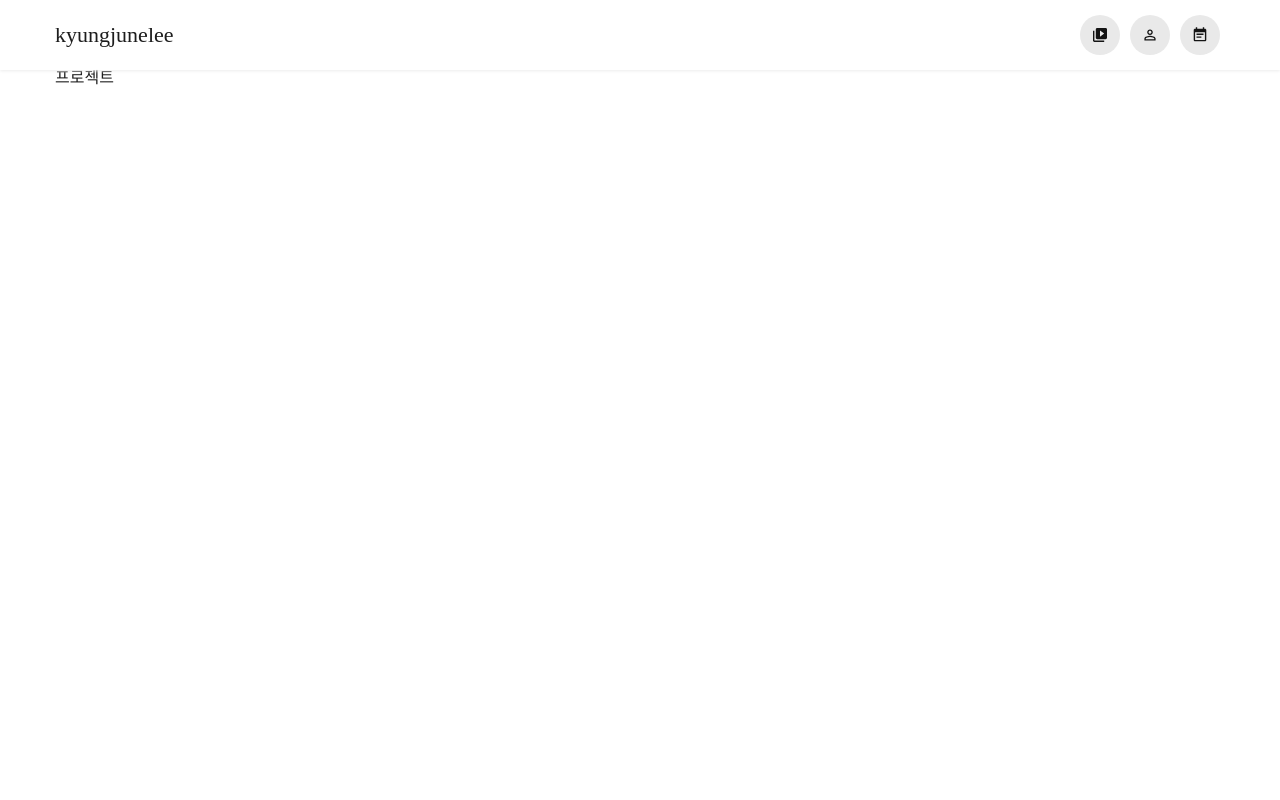
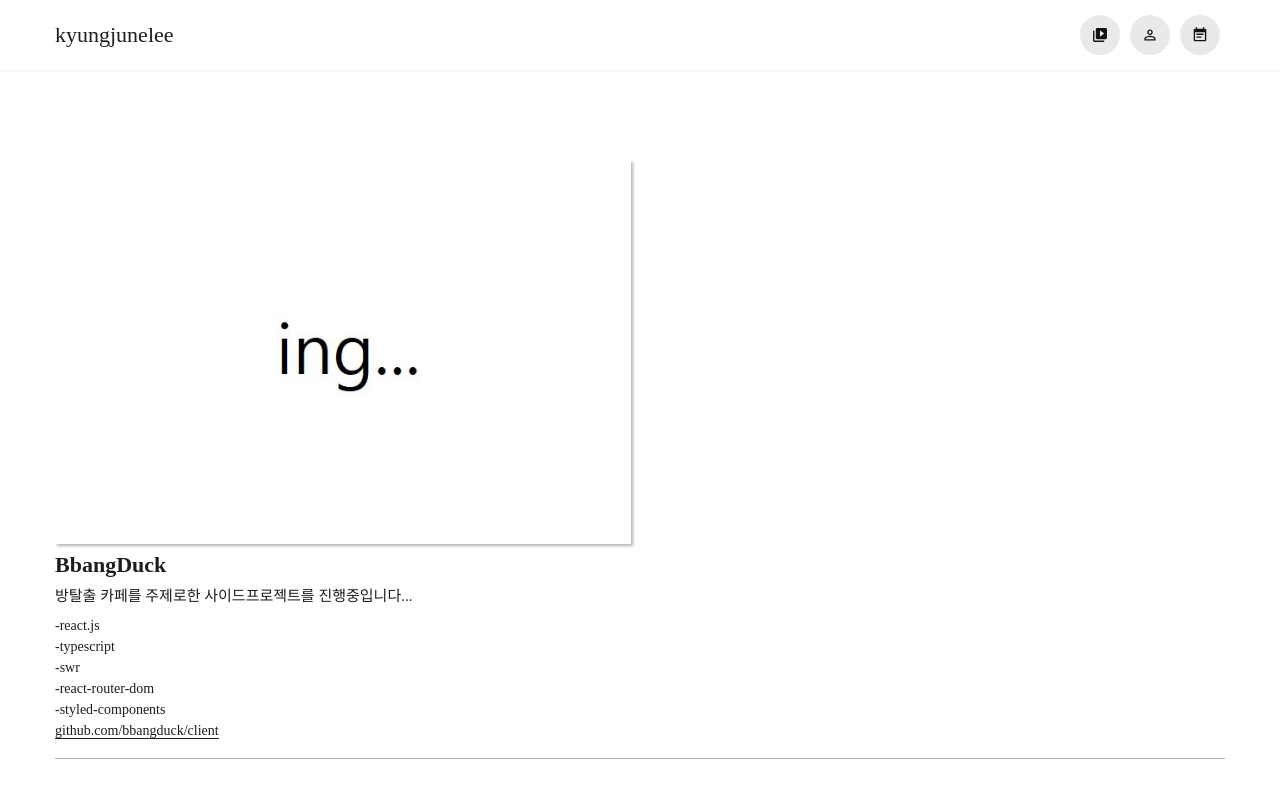
Before and after one commit to leee1846/my-portfolio, a Next.js app: page /projects in a window 1280 px wide. Shown: the top 800 px of the page. Built offline with nearby package versions, Linux system fonts and the light colour scheme.

Commit message:
feature: projects page 구현

```diff
--- /dev/null
+++ b/components/IsProjects/IsProjects.style.ts
@@ -0,0 +1,5 @@
+import Styled from "styled-components";
+
+export const Container = Styled.section`
+  margin:40px auto;
+`;
--- /dev/null
+++ b/components/IsProjects/IsProjects.tsx
@@ -0,0 +1,83 @@
+import Project from "../Project/Project";
+import * as Styled from "./IsProjects.style";
+
+const IsProjects = () => {
+  return (
+    <Styled.Container>
+      {projectData.map((project) => {
+        return (
+          <>
+            <Project project={project} />
+          </>
+        );
+      })}
+    </Styled.Container>
+  );
+};
+
+export default IsProjects;
+
+const projectData = [
+  {
+    id: 1,
+    image: "/images/ing.jpg",
+    title: "BbangDuck",
+    content: "방탈출 카페를 주제로한 사이드프로젝트를 진행중입니다...",
+    concept: [
+      "react.js",
+      "typescript",
+      "swr",
+      "react-router-dom",
+      "styled-components",
+    ],
+    githubUrl: "https://github.com/bbangduck/client",
+    githubContent: "github.com/bbangduck/client",
+  },
+  {
+    id: 2,
+    image: "/images/todo.jpg",
+    title: "Technology-specific-todoApp",
+    content:
+      "front-end 필수기술들을 단계별로 학습해가며 기술별로 todoList App을 업그레이드 시켜보았습니다. branch별로 나누어서 구성하였으며, 기술컨셉은 4가지 입니다.",
+    concept: [
+      "varnilla-javascript",
+      "varnilla-javascript-refactoring",
+      "varnilla-javascript-webpack",
+      "react.js",
+    ],
+    githubUrl: "https://github.com/leee1846/Technology-specific-todoApp",
+    githubContent: "github.com/leee1846/Technology-specific-todoApp",
+  },
+  {
+    id: 3,
+    image: "/images/portfolio.jpg",
+    title: "portfolio",
+    content:
+      '포트폴리오를 React,js로 직접 제작해 보았습니다. "my story", "about me", "project" 섹션으로 나누어 저의 소개를 해보았습니다. SPA을 구현하기 위하여 react-router-dom을 사용하였으며, styled-components로 스타일을 구현하였습니다.',
+    concept: ["React.js", "redux/toolkit", "styled-components"],
+    githubUrl: "https://github.com/leee1846/portfolio-react",
+    githubContent: "github.com/leee1846/portfolio-react",
+  },
+  {
+    id: 4,
+    image: "/images/design1.jpg",
+    title: "경기도 슬로건 디자인 공모전",
+    content:
+      "2020년 07월에 진행했던 경기도 슬로건 공모전에 지원했던 디자인입니다. 모든 청년들이 꿈을 펼치기 위하여 노력할 수 있게 환경을 제공하도록 노력하는 경기도라는 의미를 담아서 디자인 하였습니다.",
+    concept: ["Adobe photoshop", "Adobe illustrator"],
+    githubUrl:
+      "https://velog.io/@kyungjune/%EA%B2%BD%EA%B8%B0%EB%8F%84-%EC%8A%AC%EB%A1%9C%EA%B1%B4-%EA%B3%B5%EB%AA%A8%EC%A0%84-%EB%8F%84%EC%A0%84-%EB%96%A8%EC%96%B4%EC%A7%90",
+    githubContent: "velog.io/@kyungjune",
+  },
+  {
+    id: 5,
+    image: "/images/design2.jpg",
+    title: "경기도 슬로건 디자인 공모전",
+    content:
+      "2020년 07월에 진행했던 경기도 슬로건 공모전에 지원했던 디자인입니다. 새로운 도시로 새로태어난다는 의미로 the new라는 단어를 넣었으며 'the'라는 글자에 아파트 그림을 넣어서 살기좋은 도시를 표현하고 싶었습니다. 뒷 배경은 느낌표를 변형하여 자신감을 강조하였습니다.",
+    concept: ["Adobe photoshop", "Adobe illustrator"],
+    githubUrl:
+      "https://velog.io/@kyungjune/%EA%B2%BD%EA%B8%B0%EB%8F%84-%EC%8A%AC%EB%A1%9C%EA%B1%B4-%EB%91%90%EB%B2%88%EC%A7%B8-%EB%8F%84%EC%A0%84-%EB%96%A8%EC%96%B4%EC%A7%90",
+    githubContent: "velog.io/@kyungjune",
+  },
+];
--- /dev/null
+++ b/components/Project/Project.style.ts
@@ -0,0 +1,71 @@
+import Styled from "styled-components";
+
+export const Project = Styled.div`
+  border-bottom:.5px solid #b3b3b3;
+  padding:50px 0 20px 0;
+`;
+
+export const ImageBox = Styled.div`
+  max-width:45vw;
+  max-height:500px;
+  margin-bottom:10px;
+  overflow:hidden;
+  display:flex;
+  justify-content:center;
+  align-items:center;
+  cursor:pointer;
+  box-shadow:2px 2px 3px #b4b4b4;
+  `;
+
+export const Img = Styled.img`
+  width:100%;
+  transition:.2s linear;
+  &:hover {
+    transform:scale(1.1)
+  }
+`;
+
+export const Title = Styled.h4`
+  font-size:22px;
+  margin-bottom:10px;
+`;
+
+export const Content = Styled.p`
+  font-size:15px;
+  width:70%;
+  font-weight:100;
+  line-height:21px;
+  ul {
+    margin-top:8px;
+    margin-bottom:2px;
+    font-size:14px;
+  }
+  @media ${({ theme }) => theme.device.tablet}{
+    width:90%;
+
+  }
+`;
+
+export const Github = Styled.a`
+  font-size:14px;
+  color:#1d1d1d;
+  text-decoration:none;
+  border-bottom:.5px solid #1d1d1d;
+  position:relative;
+  &:after {
+    position:absolute;
+    bottom:-1px;
+    left:0;
+    content:'';
+    height:1px;
+    width:0;
+    background-color:#fbfbfb;
+    transition:.5s linear;
+  }
+  &:hover:after {
+    width:100%;
+  }
+  &:hover {
+    color:#929292;
+  }
+`;
--- /dev/null
+++ b/components/Project/Project.tsx
@@ -0,0 +1,37 @@
+import * as Styled from "./Project.style";
+
+type ProjectProps = {
+  project: {
+    id: number;
+    image: string;
+    title: string;
+    content: string;
+    concept: string[];
+    githubUrl: string;
+    githubContent: string;
+  };
+};
+
+const Project: React.FC<ProjectProps> = ({ project }) => {
+  return (
+    <Styled.Project key={project.id}>
+      <Styled.ImageBox>
+        <Styled.Img src={project.image} alt='' />
+      </Styled.ImageBox>
+      <Styled.Title>{project.title}</Styled.Title>
+      <Styled.Content>
+        {project.content}
+        <ul>
+          {project.concept.map((list, idx) => (
+            <li key={idx}>-{list}</li>
+          ))}
+        </ul>
+      </Styled.Content>
+      <Styled.Github href={project.githubUrl}>
+        {project.githubContent}
+      </Styled.Github>
+    </Styled.Project>
+  );
+};
+
+export default Project;
--- a/pages/_app.js
+++ b/pages/_app.js
@@ -8,10 +8,10 @@
 function MyApp({ Component, pageProps }) {
   return (
     <>
-      <Head>
-        <title>Portfolio</title>
-      </Head>
       <ThemeProvider theme={theme}>
+        <Head>
+          <title>Portfolio</title>
+        </Head>
         <Navbar />
         <Layout>
           <Component {...pageProps} />
--- a/pages/about.tsx
+++ b/pages/about.tsx
@@ -2,9 +2,9 @@
 
 const about = () => {
   return (
-    <div>
+    <>
       <About />
-    </div>
+    </>
   );
 };
 
--- a/pages/projects.tsx
+++ b/pages/projects.tsx
@@ -1,8 +1,10 @@
+import IsProjects from "../components/IsProjects/IsProjects";
+
 const projects = () => {
   return (
-    <div>
-      <p>프로젝트</p>
-    </div>
+    <>
+      <IsProjects />
+    </>
   );
 };
 
```
